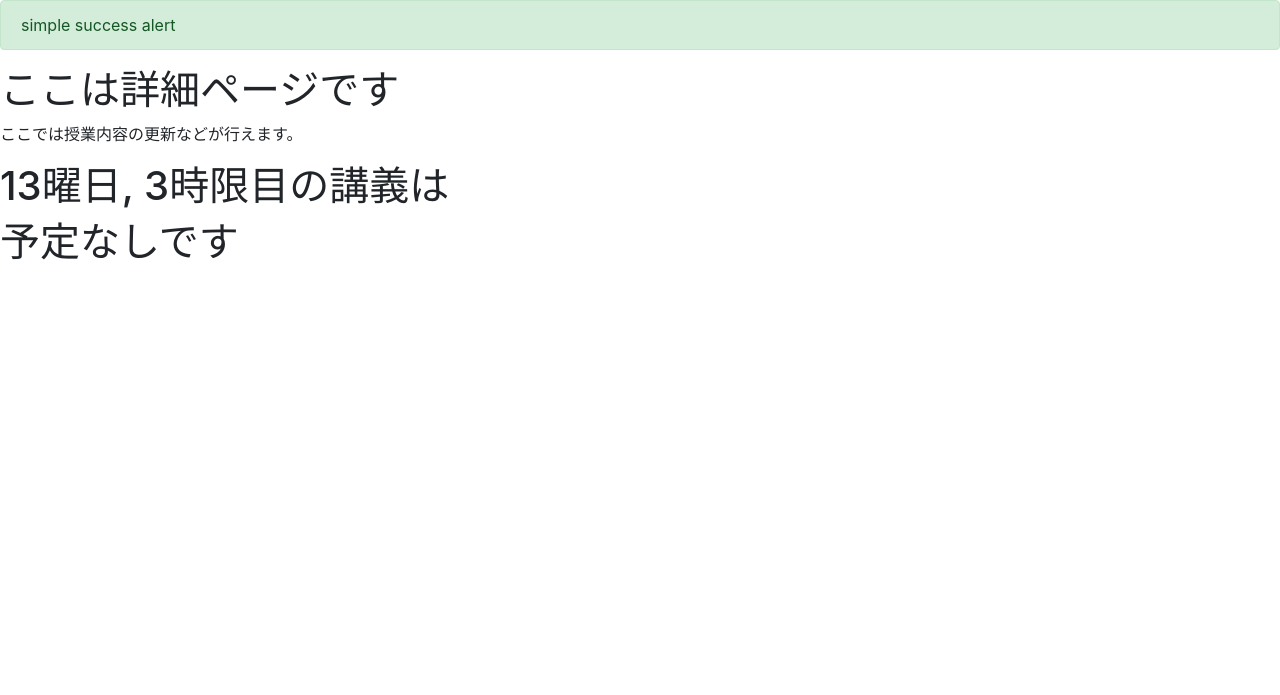
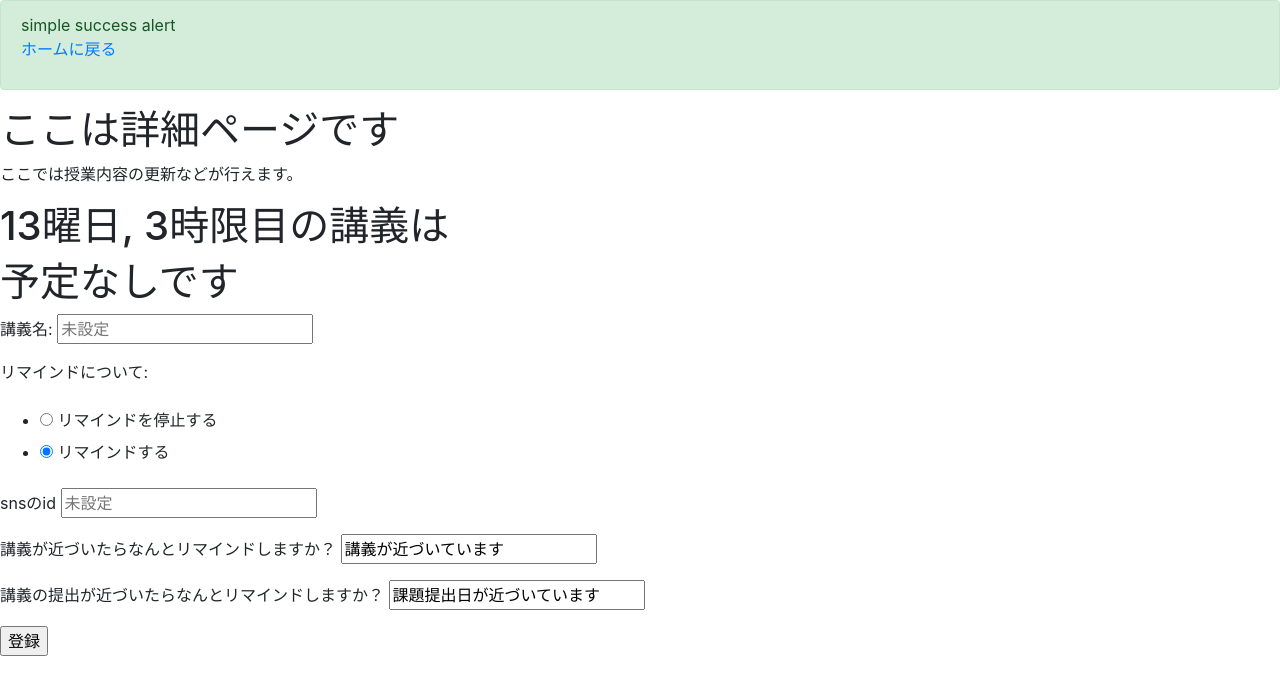
Before and after one commit to N-Eiki/reminder, a Django app: page /detail/13/3 in a window 1280 px wide. Shown: the top 695 px of the page. Run offline with Django 3.2, Linux system fonts and the light colour scheme; a user stored in the database is signed in; data comes from the database, SQL or seed files in the repository; both versions use the stored data as it was after the commit; some libraries are stand-ins or nearby versions.

Commit message:
form 新規作成関連

```diff
--- /dev/null
+++ b/remind/forms.py
@@ -0,0 +1,11 @@
+from django import forms
+from .models import  SubjectModel
+from django.contrib.admin import widgets
+
+Choice = {
+    (True, "リマインドする"),
+    (False,"リマインドを停止する"),
+}
+
+class RemindRadioForm(forms.Form):
+    remind=forms.ChoiceField(label="リマインドについて", widget=forms.RadioSelect, choices=Choice,initial=True)
--- a/remind/models.py
+++ b/remind/models.py
@@ -10,4 +10,4 @@ class SubjectModel(models.Model):
     remind = models.BooleanField(default=True)#通知をするか否か
     sns_id = models.CharField(max_length=100)#通知を送るためのtoken
     remind_class = models.TextField()#リマインドするときの言葉
-    remind_task  = models.TextField()
+    remind_task = models.TextField()
--- a/remind/urls.py
+++ b/remind/urls.py
@@ -1,10 +1,11 @@
 from django.urls import path
-from .views import signupfunc,loginfunc, homefunc, logoutfunc, detailfunc
+from .views import signupfunc,loginfunc, homefunc, logoutfunc, detailfunc,dataDelete
 
 urlpatterns = [
     path('signup/', signupfunc, name="signup"),
     path('login/', loginfunc, name="login"),
     path('home/', homefunc, name="home"),
-    path("login/", logoutfunc, name="logout"),
-    path('detail/<day>/<int:timetable>', detailfunc, name="detail")
+    path("logout/", logoutfunc, name="logout"),
+    path('detail/<day>/<int:timetable>', detailfunc, name="detail"),
+    path('delete/<int:pk>', dataDelete.as_view(), name="delete"),
 ]
--- a/remind/views.py
+++ b/remind/views.py
@@ -3,6 +3,9 @@ from django.contrib.auth.models import User
 from django.contrib.auth import authenticate, login, logout
 from .models import SubjectModel
 from django.contrib.auth.decorators import login_required
+from django.views.generic import DeleteView,CreateView
+from django.urls import reverse_lazy
+from .forms import RemindRadioForm
 
 
 # Create your views here.
@@ -47,16 +50,68 @@ def homefunc(request):
             sub_list.append(all_data.timetable)
             alldata.append(sub_list)
 
-    return render(request, "home.html", {"username":request.user,"weekdays":weekdays, "alldata":alldata})
+    params = {
+        "alldata":alldata,
+        "weekdays":weekdays,
+    }
+
+    return render(request, "home.html", params)
 
 def logoutfunc(request):
     logout(request)
+    return redirect("login")
 
-
+@login_required
 def detailfunc(request, day,timetable):
-    # object = SubjectModel.objects.get(user=request.user)
+    errormsg=""
     try:
         data = SubjectModel.objects.get(user=request.user, timetable=timetable,weekday=day)
     except:
-        data={"title":"予定なし"}
-    return render(request, "detail.html", {"timetable":timetable, "day":day, "data":data})
+        data={"title":"予定なし", "pk":False}
+
+    #予定なしからのポスト
+    if(request.POST.get("newPOST")):
+        newPOST(request, day, timetable)
+
+    else:
+        print('失敗')
+    #更新のポスト
+    # updatePOST(request, day, timetable)
+    #削除のポスト
+    # deletePOST(request, day, timetable)
+
+    params = {
+        "data":data,
+        "timetable":timetable,
+        "day":day,
+        "radioForm":RemindRadioForm,
+    }
+    return render(request, "detail.html", params)
+
+
+def newPOST(request, day, timetable):
+    obj = SubjectModel(
+        user=request.user, title=request.POST.get('title'), weekday=request.POST.get("weekday"),
+        timetable=request.POST.get('timetable'), sns_id=request.POST.get('sns_id'),
+        remind_class=request.POST.get('remind_class'), remind_task=request.POST.get('remind_task'),
+        remind=request.POST.get('remind'))
+    # obj.save()
+
+    # print(request.POST.get("title"))
+    # print(request.POST.get("weekday"))
+    # print(request.POST.get("timetable"))
+    # print(request.POST.get("sns_id"))
+    # print(request.POST.get("remind_class"))
+    # print(request.POST.get("remind_task"))
+    # print(request.POST.get("remind"))
+    # return redirect(to="home")
+
+    # object = SubjectModel.objects.get(user=request.user, weekdays=day, timetabl=timetable)
+    # print(object)
+    # def updatePOST(request, day, timetable):
+    # def deletePOST(request, day, timetable)
+
+
+class dataDelete(DeleteView):
+    model = SubjectModel
+    success_url = reverse_lazy("home")
--- a/templates/detail.html
+++ b/templates/detail.html
@@ -9,6 +9,7 @@
 {% block header %}
 <div class="alert alert-success" role="alert">
     simple success alert
+    <p><a href="{% url 'home' %}">ホームに戻る</a></p>
 </div>
 {% endblock header %}
 
@@ -18,4 +19,44 @@
 <p>ここでは授業内容の更新などが行えます。</p>
 <h1>{{day}}曜日, {{timetable}}時限目の講義は</h1>
 <h1>{{data.title}}です</h1>
+{% if data.pk %}
+<div>
+    <form action="" method="POST">
+        {% csrf_token %}
+        <p>講義名: <input type="text" name="title" value="{{data.title}}"></p>
+<!--        <p>リマインド {{data.remind}}</p>-->
+        <p>{{radioForm}}</p>
+        <p>snsのid <input type="text" name="sns_id" value="{{data.sns_id}}"></p>
+        <p>講義が近づいたらなんとリマインドしますか？ <input type="text" name="remind_class" value="{{data.remind_class}}"></p>
+        <p>講義の提出が近づいたらなんとリマインドしますか？ <input type="text" name="remind_class" value="{{data.remind_class}}"></p>
+        <input type="hidden" name="weekday" value="{{day}}">
+        <input type="hidden" name="timetable" value="{{timetable}}">
+        <input type="hidden" name="" value="{{user.username}}">
+        <input type="hidden" name="newPOST", value=False>
+        <input type="submit" value="更新">
+    </form>
+</div>
+<hr>
+<form action="" method="POST">{% csrf_token %}
+    <input type="submit", value="この講義の登録を削除する">
+</form>
+{% endif %}
+{% if not data.pk %}
+<div>
+</div>
+
+    <form action="" method="post">
+        {% csrf_token %}
+                <p>講義名: <input type="text" name="title" value="" placeholder="未設定"></p>
+        <p>{{radioForm}}</p>
+        <p>snsのid <input type="text" name="sns_id" value="" placeholder="未設定"></p>
+        <p>講義が近づいたらなんとリマインドしますか？ <input type="text" name="remind_class" value="講義が近づいています"></p>
+        <p>講義の提出が近づいたらなんとリマインドしますか？ <input type="text" name="remind_task" value="課題提出日が近づいています"></p>
+        <input type="hidden" name="weekday" value="{{day}}">
+        <input type="hidden" name="timetable" value="{{timetable}}">
+        <input type="hidden" name="newPOST", value=True>
+        <tr><td></td><td><input type="submit" value="登録"></td></tr>
+    </form>
+
+{% endif %}
 {% endblock content %}
--- a/templates/home.html
+++ b/templates/home.html
@@ -8,7 +8,7 @@
 
 {% block header %}
 <div class="alert alert-success" role="alert">
-{{username}}
+    {{user.username}}
 </div>
 {% endblock header %}
 
@@ -41,7 +41,7 @@
     <table border="1">
         <a href="#">他の予定</a>
     </table>
-    <a href="{% url "logout" %}">ログアウト</a>
+    <a href="{% url 'logout' %}">ログアウト</a>
 
 </div>
 {% endblock content %}
```
Also changed, not shown: db.sqlite3.
